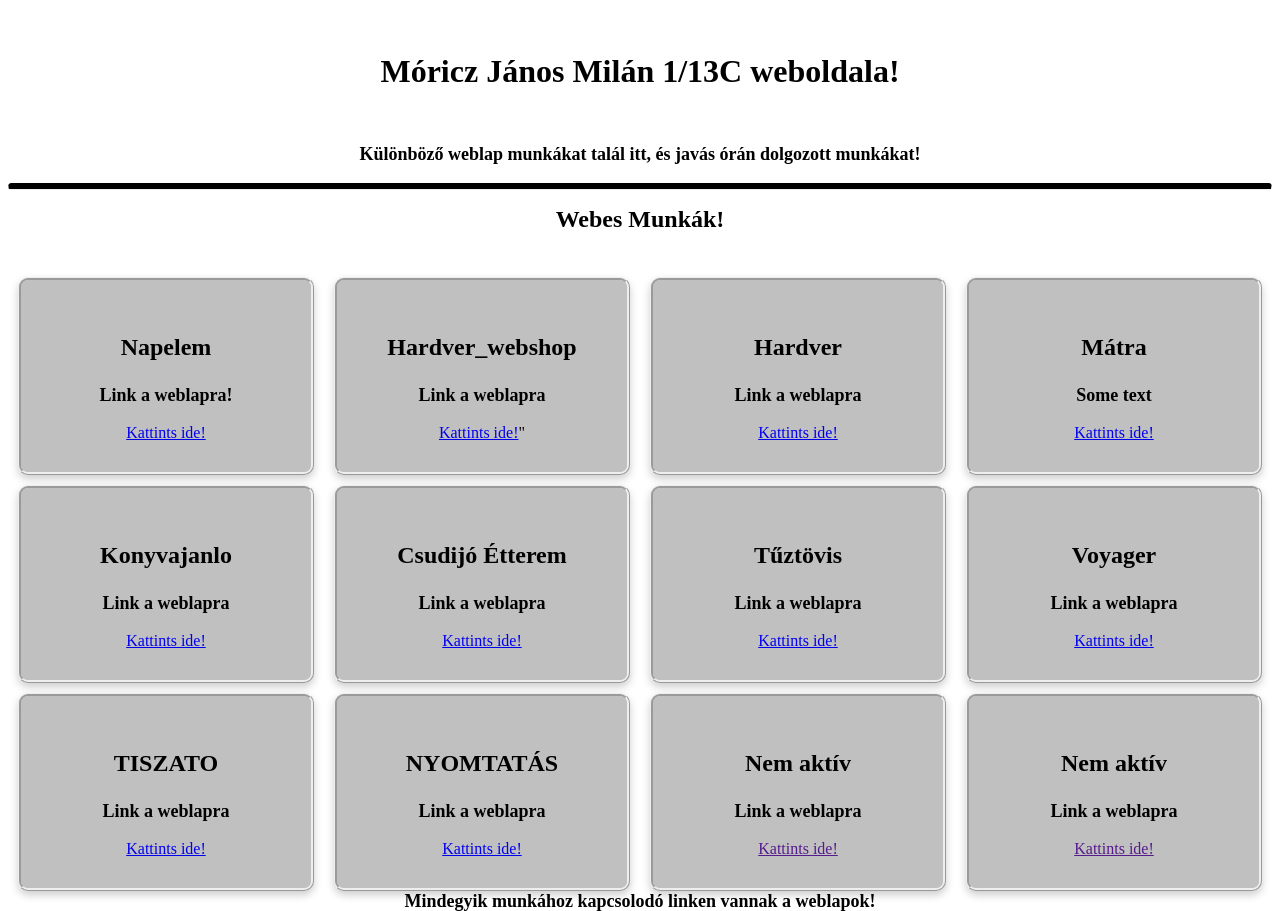
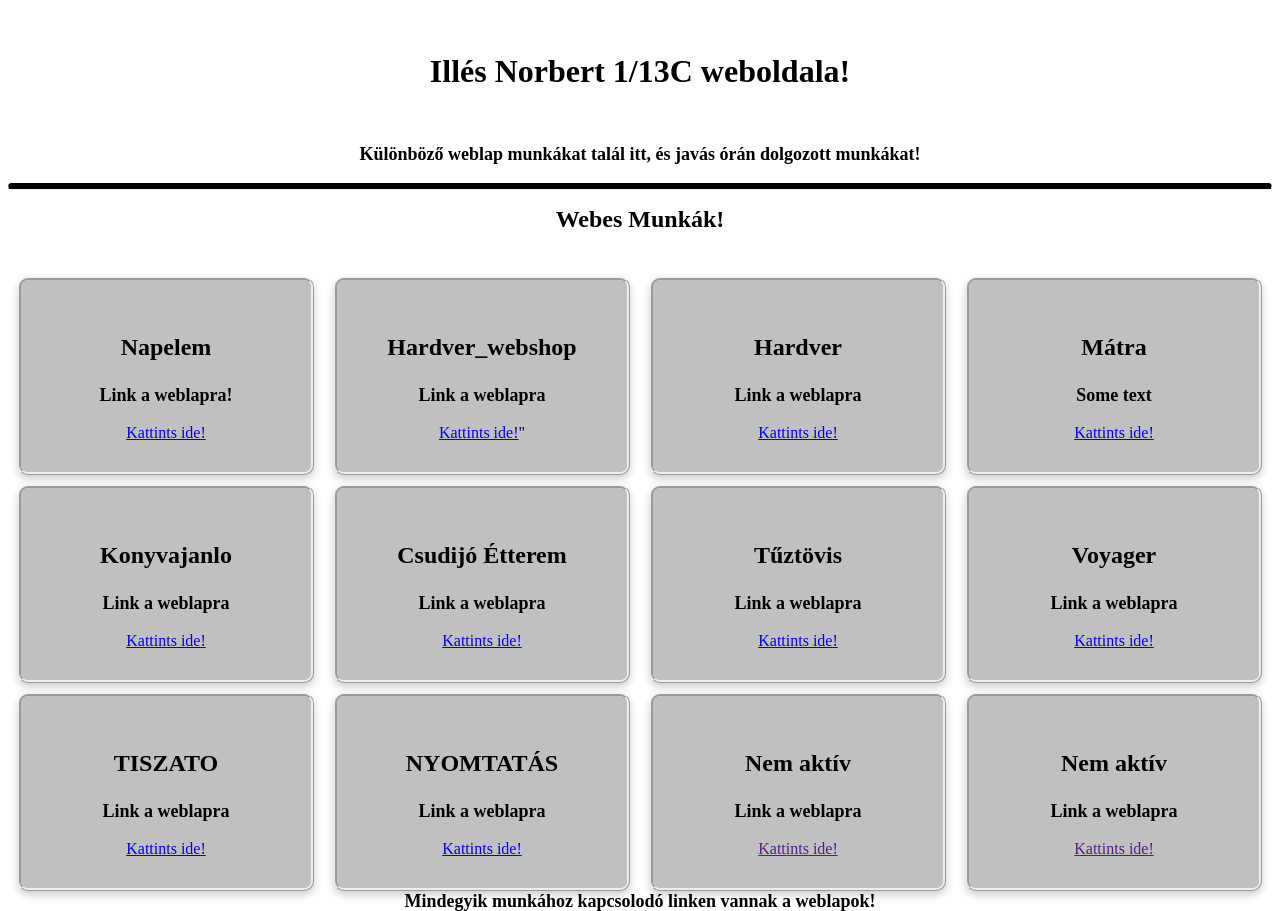
Before and after one commit to illnorbert/OSSZESMUNKA, a plain HTML site: page index.html in a window 1280 px wide. Shown: the top 911 px of the page. Drawn offline with Linux system fonts and the light colour scheme.

Commit message:
feltöltés

```diff
--- a/index.html
+++ b/index.html
@@ -7,7 +7,7 @@
     <link rel="stylesheet" href="stilus.css">
 </head>
 <body>
-    <h5>Móricz János Milán 1/13C weboldala!</h5>
+    <h5>Illés Norbert 1/13C weboldala!</h5>
     <p>Különböző weblap munkákat talál itt, és javás órán dolgozott munkákat!</p>
 <hr class="rounded">
     <h1>Webes Munkák!</h1>
```
